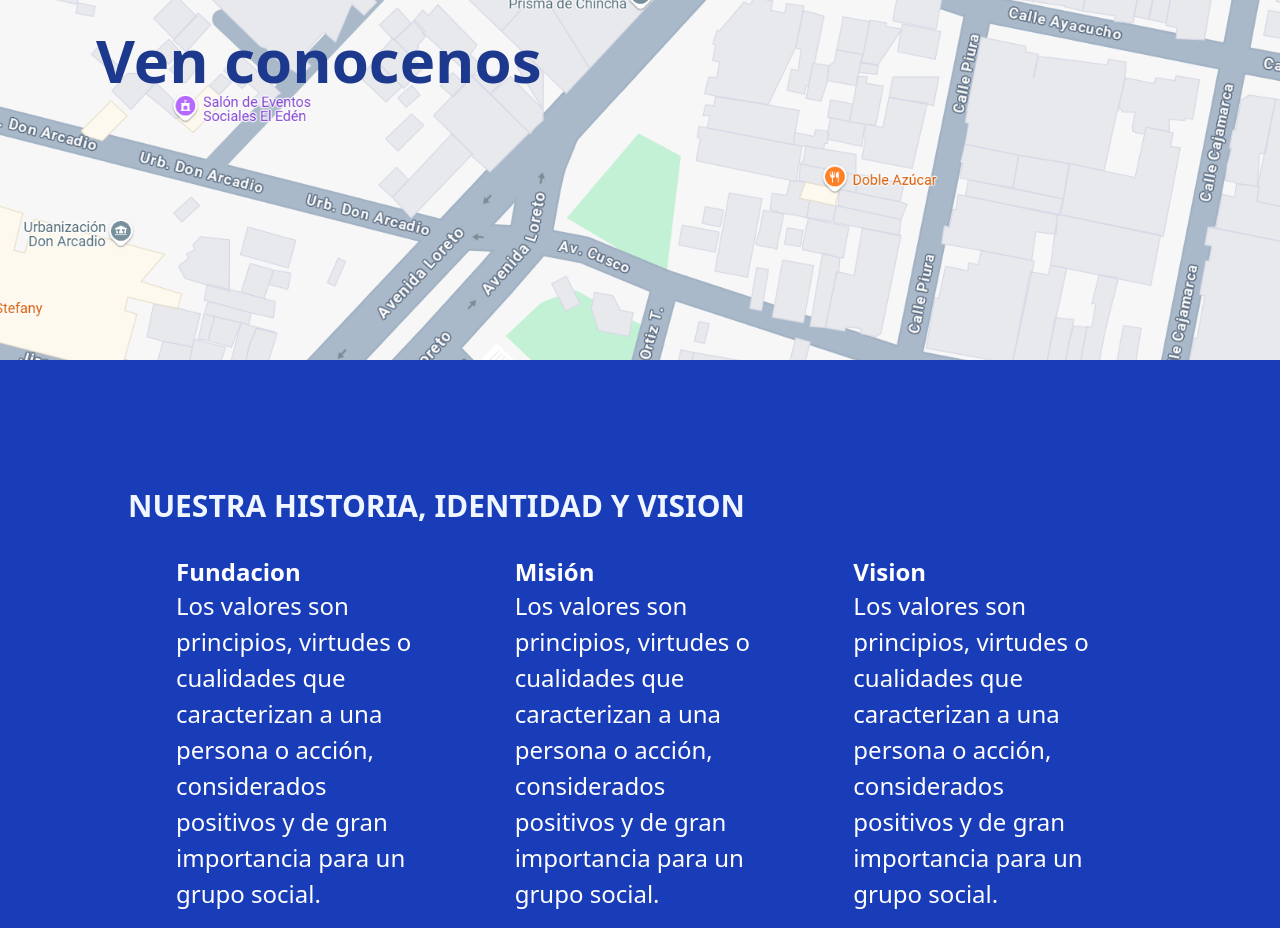
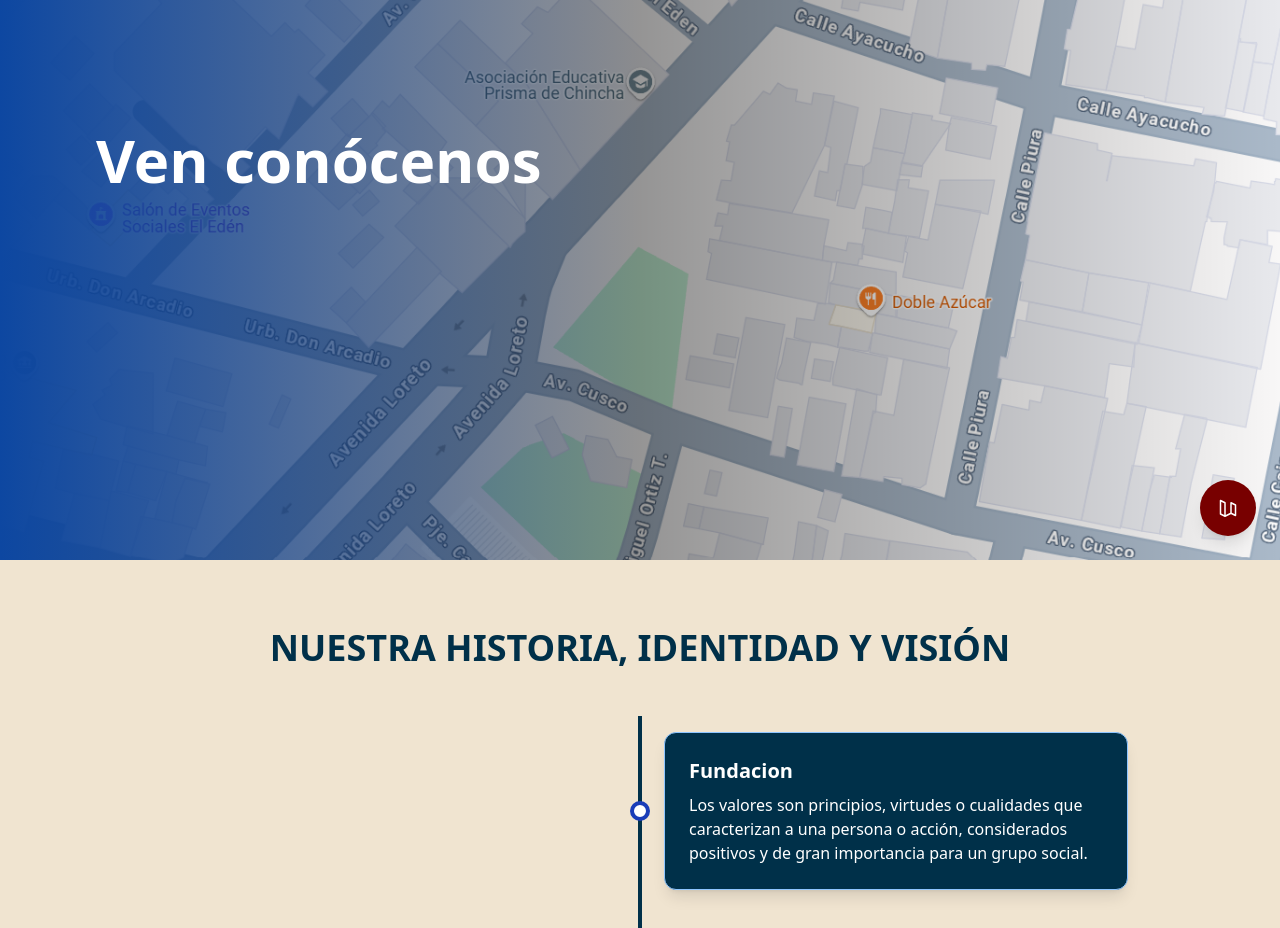
Before and after one commit to HHikki/proyectdevops, a React (Vite) app in the folder FRONTEND/: page /Nosotros in a window 1280 px wide. Shown: the part 240-1168 px from the top of the page. Built offline with nearby package versions, Linux system fonts and the light colour scheme.

Commit message:
modificar

```diff
--- a/FRONTEND/src/components/Base.jsx
+++ b/FRONTEND/src/components/Base.jsx
@@ -45,8 +45,12 @@ export default function EducationalPillars() {
   return (
     <>
       {/* ───── Sección de pilares con banda beige a la izquierda ───── */}
+
       <section className="relative w-full py-10 text-center">
-        {/* Banda vertical beige */}
+        {/* Fondo gris detrás de todo */}
+        <div className="absolute inset-0 bg-white -z-20" />
+
+        {/* Banda vertical beige encima del gris */}
         <div className="absolute inset-y-0 left-0 w-24 md:w-80 bg-[#f0e4d0] -z-10" />
 
         {/* Contenido principal */}
@@ -80,7 +84,8 @@ export default function EducationalPillars() {
             </div>
           ))}
         </div>
-        {/* ───── Franja animada tipo marquee ───── */}
+
+        {/* Franja animada tipo marquee */}
         <div className="w-full bg-[#0F172A] overflow-hidden">
           <div className="animate-marquee whitespace-nowrap text-2xl font-extrabold text-transparent bg-clip-text bg-gradient-to-r from-sky-400 via-red-500 to-blue-600 py-4">
             ESTUDIO · DISCIPLINA · SUPERACIÓN · ¡FUERZA PRISMA! · ESTUDIO ·
--- a/FRONTEND/src/components/ContBlog.jsx
+++ b/FRONTEND/src/components/ContBlog.jsx
@@ -3,17 +3,12 @@ import React from "react";
 const Fondo = () => {
   return (
     <div
-      className="relative w-full h-[60vh] md:h-[70vh] bg-cover bg-center bg-no-repeat flex items-center text-white"
+      className="relative w-full h-[60vh] md:h-[70vh]  min-h-screen bg-cover bg-center bg-no-repeat flex items-center text-white"
       style={{ backgroundImage: 'url("/src/assets/Blog/background_blog.jpg")' }}
     >
-      {/* Overlay negro de izquierda a derecha */}
-      <div className="absolute inset-0 bg-gradient-to-r from-black via-black/50 to-transparent z-0" />
-
       {/* Contenedor de texto alineado a la izquierda y centrado verticalmente */}
       <div className="relative z-10 px-6 md:px-50 max-w-2xl text-left flex flex-col justify-center h-full">
-        <h1 className="text-4xl md:text-5xl font-bold drop-shadow-lg">
-          Blog
-        </h1>
+        <h1 className="text-4xl md:text-5xl font-bold drop-shadow-lg">Blog</h1>
       </div>
     </div>
   );
--- a/FRONTEND/src/components/Hero.jsx
+++ b/FRONTEND/src/components/Hero.jsx
@@ -18,7 +18,8 @@ const Hero = () => {
       <div
         className="absolute inset-0 z-0"
         style={{
-          background: "linear-gradient(to right, #b22222, rgba(0,0,0,0.4), transparent)",
+          background:
+            "linear-gradient(to right, #b22222, rgba(0,0,0,0.4), transparent)",
         }}
       />
 
--- a/FRONTEND/src/components/Level.jsx
+++ b/FRONTEND/src/components/Level.jsx
@@ -49,24 +49,24 @@ export default function Level() {
         <img
           src={bannerImages[current]}
           alt={`Banner ${current + 1}`}
-          className="w-[520px] h-[600px] object-cover rounded-xl shadow transition-opacity duration-700"
+          className="w-[500px] h-[550px] object-cover rounded-xl shadow transition-opacity duration-700"
         />
       </div>
 
       {/* ───── Columna derecha con rectángulos ───── */}
       <div className="w-full md:w-3/5 bg-white flex flex-col items-start justify-start gap-8 p-10">
-        <h2 className="text-2xl md:text-3xl font-bold text-[#003049] mb-1">
+        <h2 className="text-3xl md:text-4xl font-bold text-[#003049] mb">
           NUESTROS NIVELES EDUCATIVOS
         </h2>
 
         {levels.map((level, index) => (
           <div
             key={level.name}
-            className={`w-full max-w-2xl bg-[#f0e4d0]  text-[#003049] px-6 py-6 shadow rounded-md flex flex-col transition-all
+            className={`w-full max-w-2xl bg-[#003049]  text-white px-6 py-6 shadow rounded-md flex flex-col transition-all
       ${index === 1 ? "ml-16" : index === 2 ? "ml-32" : "ml-0"}
 `}
           >
-            <h3 className="text-xl font-bold mb-4">{level.name}</h3>
+            <h3 className="text-xl font-bold mb-2">{level.name}</h3>
 
             <div className="flex flex-row items-center justify-between gap-4">
               <p className="text-base flex-1">{level.description}</p>
--- a/FRONTEND/src/components/Testimonials.jsx
+++ b/FRONTEND/src/components/Testimonials.jsx
@@ -36,12 +36,12 @@ const Testimonials = () => {
   ];
 
   return (
-    <section className="min-h-screen bg-gray-100 py-20">
+    <section className="min-h-screen bg-white py-20">
       <div className="max-w-[1440px] mx-auto px-6 text-center">
         <h2 className="text-5xl font-bold text-[#003049] mb-4">
           Exalumnos prismáticos
         </h2>
-        <p className="text-xl text-gray-600 mb-16">Testimonios</p>
+        <p className="text-xl text-gray-600 mb-10">Testimonios</p>
 
         <Swiper
           effect={"coverflow"}
@@ -68,7 +68,7 @@ const Testimonials = () => {
                   className={`transition-all duration-500 ease-in-out
                   ${isActive ? "opacity-100 scale-105" : "opacity-40"}
                   bg-[#003049] text-white rounded-3xl shadow-2xl px-10 py-14
-                  max-w-[420px] h-[520px] flex flex-col items-center justify-center text-center mx-auto`}
+                  max-w-[300px] h-[400px] flex flex-col items-center justify-center text-center mx-auto`}
                 >
                   <img
                     src={image}
--- a/FRONTEND/src/pages/Nosotros.jsx
+++ b/FRONTEND/src/pages/Nosotros.jsx
@@ -29,28 +29,80 @@ const Nosotros = () => {
     <>
       <div>
         <div
+          className="relative w-full bg-cover bg-center min-h-screen h-150 p-24 flex items-center"
           style={{ backgroundImage: `url(${img_map})` }}
-          className="w-full bg-cover bg-center h-150 p-24 flex  items-center"
         >
-          <h1 className="text-blue-900 text-6xl font-bold">Ven conocenos</h1>
+          {/* 🎨 Degradado azul suave */}
+          <div
+            className="absolute inset-0 z-0"
+            style={{
+              background:
+                "linear-gradient(to right, #0d47a1, rgba(0,0,0,0.4), transparent)",
+            }}
+          />
+
+          {/* Contenido */}
+          <h1 className="text-white text-6xl font-bold relative z-10">
+            Ven conócenos
+          </h1>
+
+          {/* 📍 Botón de mapa flotante */}
+          <a
+            href="https://www.google.com/maps/place/Asociaci%C3%B3n+Educativa+Prisma+de+Chincha/@-13.3980394,-76.1247566,17z/data=!3m1!4b1!4m6!3m5!1s0x911016506c0cd3e7:0x516f937d46732c24!8m2!3d-13.3980394!4d-76.1221817!16s%2Fg%2F11hb3g_fmb?entry=ttu&g_ep=EgoyMDI1MDUyNi4wIKXMDSoJLDEwMjExNDUzSAFQAw%3D%3D" // Cambia este enlace por el de tu ubicación
+            target="_blank"
+            rel="noopener noreferrer"
+            className="absolute bottom-6 right-6 z-10 bg-[#780000] hover:bg-blue-700 text-white p-4 rounded-full shadow-lg transition duration-300"
+          >
+            {/* Icono de mapa (de Heroicons) */}
+            <svg
+              xmlns="http://www.w3.org/2000/svg"
+              fill="none"
+              viewBox="0 0 24 24"
+              strokeWidth={1.5}
+              stroke="currentColor"
+              className="w-6 h-6"
+            >
+              <path
+                strokeLinecap="round"
+                strokeLinejoin="round"
+                d="M9 20.25l-4.5-2.25V4.5l4.5 2.25m0 13.5l6-3V6.75m-6 13.5V6.75m6 10.5l4.5 2.25V9l-4.5-2.25"
+              />
+            </svg>
+          </a>
         </div>
 
-        <div className="h-150 bg-blue-800 flex p-32 flex-col">
-          <div className=" w-5xl">
-            <h1 className="text-blue-50 font-bold text-3xl">
-              NUESTRA HISTORIA, IDENTIDAD Y VISION
-            </h1>
-          </div>
+        <div className="relative bg-[#f0e4d0] py-17 px-6 md:px-32">
+          <h1 className="text-[#003049] font-bold text-3xl md:text-4xl text-center mb-12">
+            NUESTRA HISTORIA, IDENTIDAD Y VISIÓN
+          </h1>
 
-          <div className="flex flex-col md:flex-row gap-6 px-4">
+          {/* Línea vertical central */}
+          <div className="absolute left-1/2 transform -translate-x-1/2 h-[500px]  w-1 bg-[#003049] z-0"></div>
+
+          <div className="flex flex-col gap-2 relative z-10">
             {valoresV.map((v, index) => (
-              <div key={index} className="p-4 md:p-8 max-w-sm md:max-w-md">
-                <p className="text-white text-lg md:text-2xl font-bold text-center md:text-left">
-                  {v.nombre}
-                </p>
-                <p className="text-white text-sm md:text-2xl leading-tight md:leading-normal">
-                  {v.descripcion}
-                </p>
+              <div
+                key={index}
+                className={`relative flex flex-col md:flex-row items-center ${
+                  index % 2 === 0 ? "md:flex-row-reverse" : ""
+                }`}
+              >
+                {/* Punto central */}
+                <div className="absolute left-1/2 transform -translate-x-1/2 z-20">
+                  <div className="w-5 h-5 bg-white rounded-full border-4 border-blue-800 transition duration-300 hover:bg-[#003049]"></div>
+                </div>
+
+                {/* Tarjeta */}
+                <div className="w-full md:w-1/2 px-6 py-4 md:px-6">
+                  <div className="bg-[#003049] border border-blue-300 rounded-xl p-6 shadow-lg backdrop-blur-md">
+                    <p className="text-white text-xl font-bold mb-2">
+                      {v.nombre}
+                    </p>
+                    <p className="text-white text-sm md:text-base">
+                      {v.descripcion}
+                    </p>
+                  </div>
+                </div>
               </div>
             ))}
           </div>
@@ -76,8 +128,12 @@ const Nosotros = () => {
         <div className="bg-white flex flex-col gap-6 items-center p-8">
           <div className="text-left text-blue-800">
             <h3 className="font-bold">Conocenos</h3>
-            <h1 className="text-gray-700 font-bold text-5xl">UNETE AL EQUIPO GANADOR</h1>
-            <p className="font-light">Esta son algunos momentos en nuestra institución</p>
+            <h1 className="text-gray-700 font-bold text-5xl">
+              UNETE AL EQUIPO GANADOR
+            </h1>
+            <p className="font-light">
+              Esta son algunos momentos en nuestra institución
+            </p>
           </div>
           <Carrusel />
         </div>
```
Also changed, not shown: FRONTEND/src/components/Contact.jsx (+22 -32 lines), FRONTEND/src/components/Seccion_Ingresantes.jsx (+24 -12 lines).
